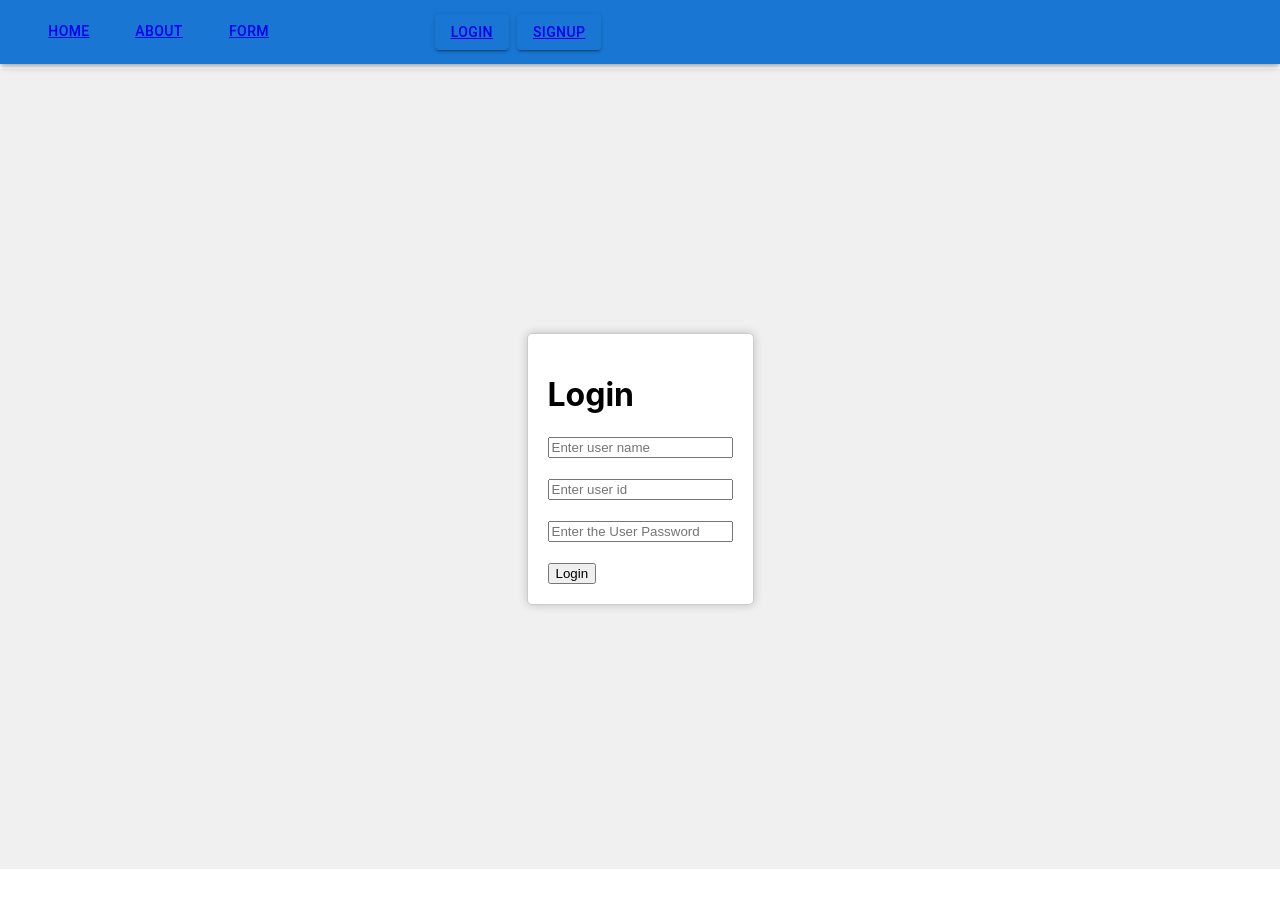
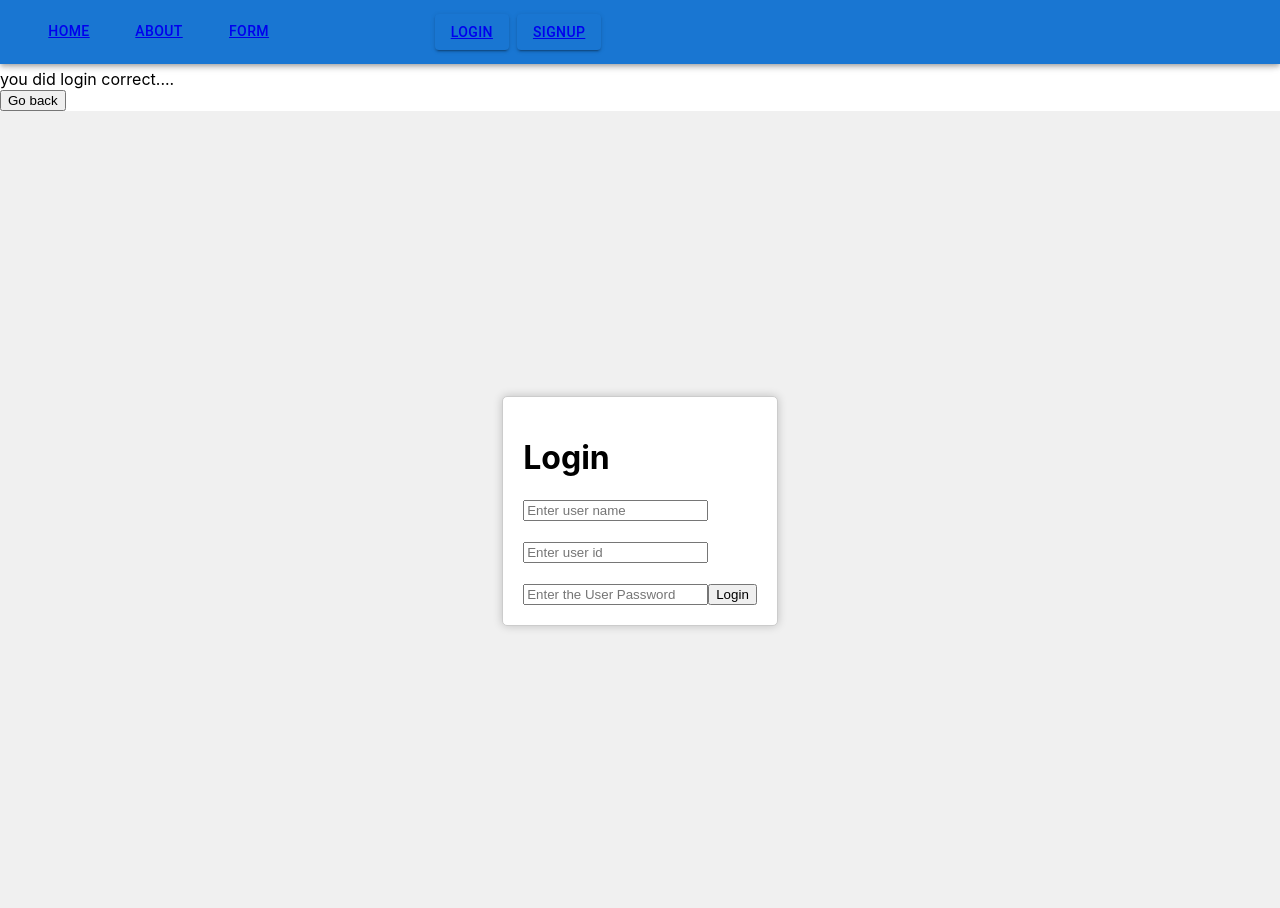
Before and after one commit to Alapnachavan/random-project, a React (Create React App) app: page /form in a window 1280 px wide. Shown: the top 908 px of the page. Before the commit the page ends 869 px from the top, so only its background shows below. Built offline with nearby package versions, Linux system fonts and the light colour scheme.

Commit message:
update from

```diff
--- a/src/App.js
+++ b/src/App.js
@@ -28,6 +28,7 @@ import Login from "./components/Login";
 import Home from "./components/Home";
 import Form from "./components/Form";
 import About from "./components/About";
+import LoginSummary from "./components/LoginSummary";
 import { Routes, Route } from "react-router-dom";
 import './index.css';
 
@@ -39,6 +40,7 @@ function App() {
       <h2> Wel-come to my app </h2>
       <Navbar/>
       <Login/>
+      <LoginSummary/>
       {/* <ul>
         <li><Link to="/">Home</Link></li>
         <li><Link to="/form">From</Link></li>
--- a/src/components/Form.js
+++ b/src/components/Form.js
@@ -21,8 +21,10 @@
 
 
 import React from 'react';
-
+import { useNavigate } from 'react-router-dom';
+// import { useNavigate } from 'react-router-dom';
 const Form = () => {
+    const navigate=useNavigate()
   return (
     <div className="form-container">
       <div className="form-box">
@@ -33,8 +35,9 @@ const Form = () => {
           <input type="text" placeholder="Enter user id" />
           <br /> <br />
           <input type="text" placeholder="Enter the User Password" />
-          <br /> <br />
-          <button type="submit">Login</button>
+          {/* <br /> <br /> */}
+          {/* <button type="submit">Login</button> */}
+          <button onClick={() => navigate("corect-login")}>Login</button>
         </form>
       </div>
     </div>
--- /dev/null
+++ b/src/components/LoginSummary.js
@@ -0,0 +1,15 @@
+// import { Button } from "@mui/material";
+import { useNavigate } from "react-router-dom";
+
+const LoginSummary = () => {
+  const navigate=useNavigate()
+    return(
+      <>
+      <div> you did login correct....</div>
+      <button onClick={() => navigate(-1)}>Go back</button>
+
+      </>
+    )
+  };
+
+  export default LoginSummary;
```
